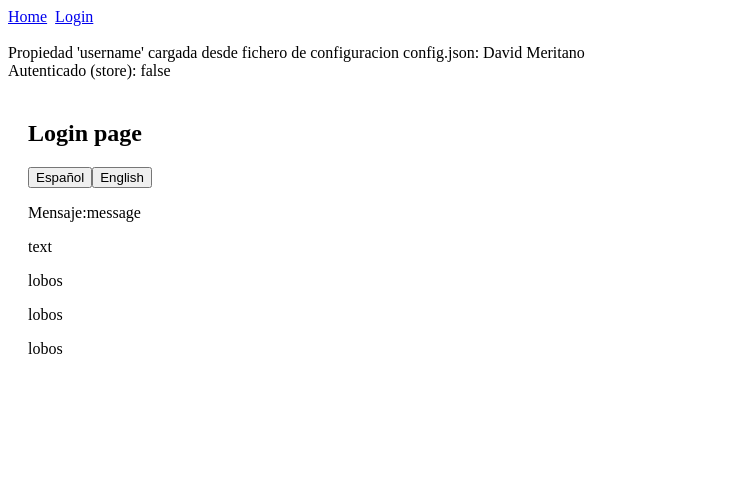
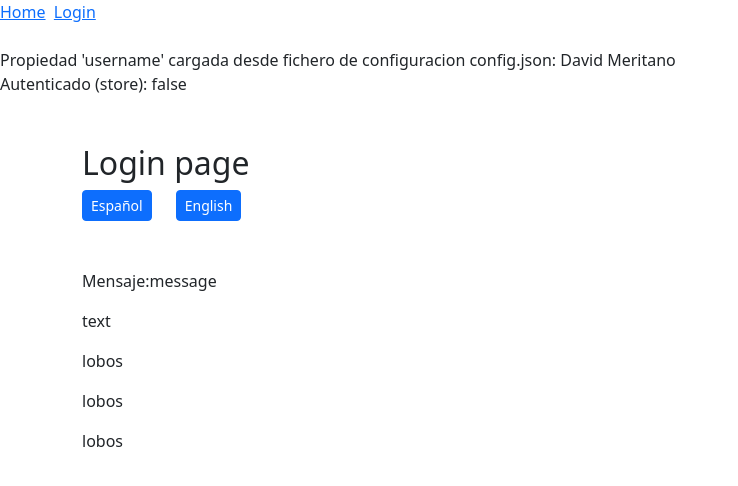
Before and after one commit to dmeritano/vue-base, a Vue app: page /login in a window 1280 px wide. Shown: the top 486 px of the page, without its empty margins (0-738 px from the left). Built offline with nearby package versions, Linux system fonts and the light colour scheme.

Commit message:
Proyecto Base Vue3 - Version 3 - Ver README.md

```diff
--- a/package.json
+++ b/package.json
@@ -9,6 +9,7 @@
     "i18n:report": "vue-cli-service i18n:report --src \"./src/**/*.?(js|vue)\" --locales \"./src/locales/**/*.json\""
   },
   "dependencies": {
+    "bootstrap": "^5.2.3",
     "core-js": "^3.8.3",
     "vue": "^3.2.13",
     "vue-i18n": "^9.1.0",
--- a/src/main.js
+++ b/src/main.js
@@ -5,6 +5,10 @@ import { routes } from './router'
 import { store } from './store'
 import makeEnvConfig from './services/service-config'
 import i18n from './i18n'
+
+//Bootstraop 5.x
+import 'bootstrap/dist/css/bootstrap.min.css'
+import 'bootstrap/dist/js/bootstrap.min'
 
 
 const router = createRouter({
--- a/src/pages/LoginPage.vue
+++ b/src/pages/LoginPage.vue
@@ -1,17 +1,27 @@
 <template>
-  <div class="login">
+  <div class="container mt-5">
     <h2>Login page</h2>
 
-    <div>
-      <button @click="idioma('es')">Español</button>
-      <button @click="idioma('en')">English</button>
+    <div class="row">
+      <div class="col col-auto">
+        <button class="btn btn-primary btn-sm" @click="idioma('es')">
+          Español
+        </button>
+      </div>
+      <div class="col col-auto">
+        <button class="btn btn-primary btn-sm" @click="idioma('en')">
+          English
+        </button>
+      </div>
     </div>
 
-    <p>{{ "Mensaje:" + $t("message", { number: 18 }) }}</p>
-    <p>{{ $t("text", 2) }}</p>
-    <p>{{ $t("lobos", 0) }}</p>
-    <p>{{ $t("lobos", 1) }}</p>
-    <p>{{ $t("lobos", 2, { n: 3 }) }}</p>
+    <div class="mt-5">
+      <p>{{ "Mensaje:" + $t("message", { number: 18 }) }}</p>
+      <p>{{ $t("text", 2) }}</p>
+      <p>{{ $t("lobos", 0) }}</p>
+      <p>{{ $t("lobos", 1) }}</p>
+      <p>{{ $t("lobos", 2, { n: 3 }) }}</p>
+    </div>
   </div>
 </template>
 
@@ -33,8 +43,4 @@ export default {
 }
 </script>
 
-<style scoped>
-.login {
-  padding: 20px 20px;
-}
-</style>
+<style scoped></style>
```
Also changed, not shown: 2 other files (tests, documents, lock files or other folders).
